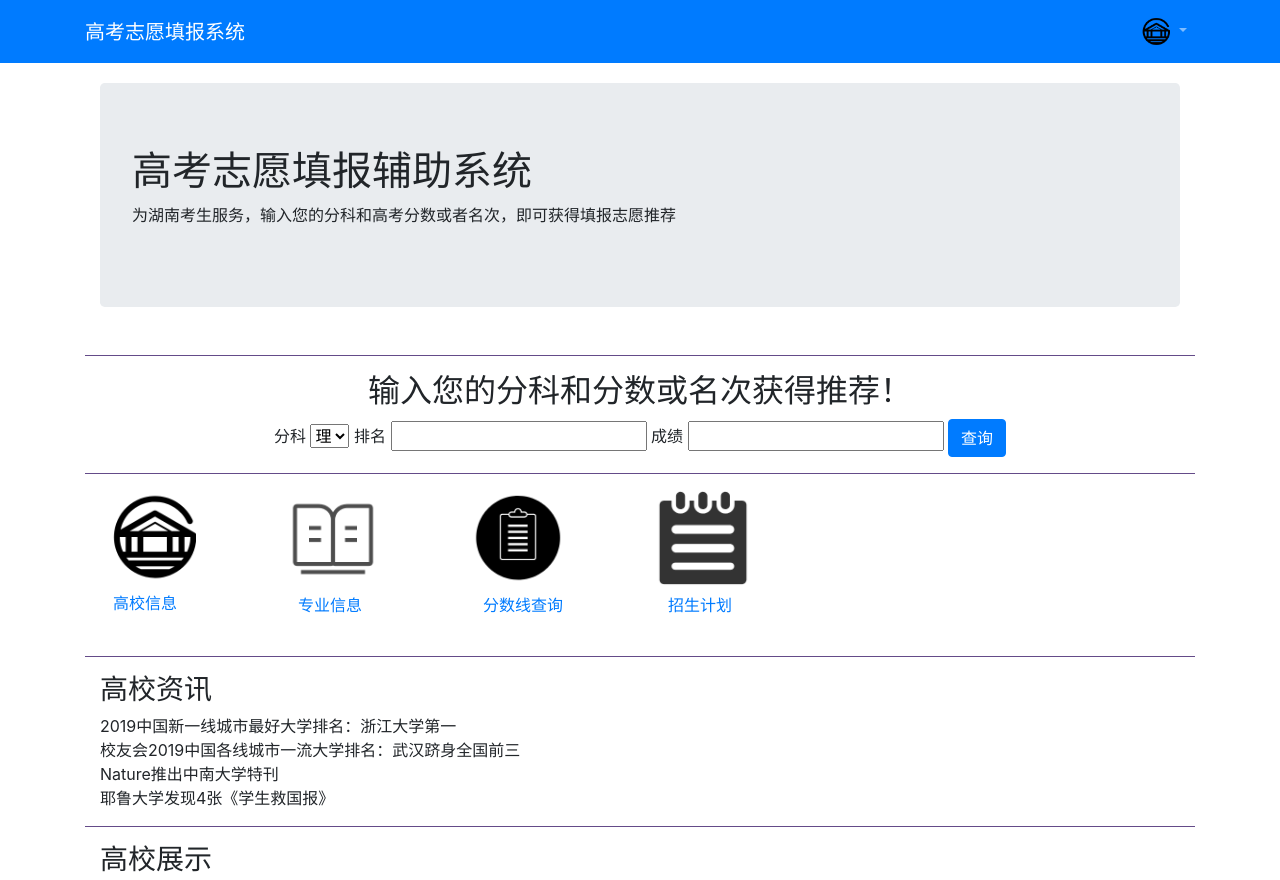
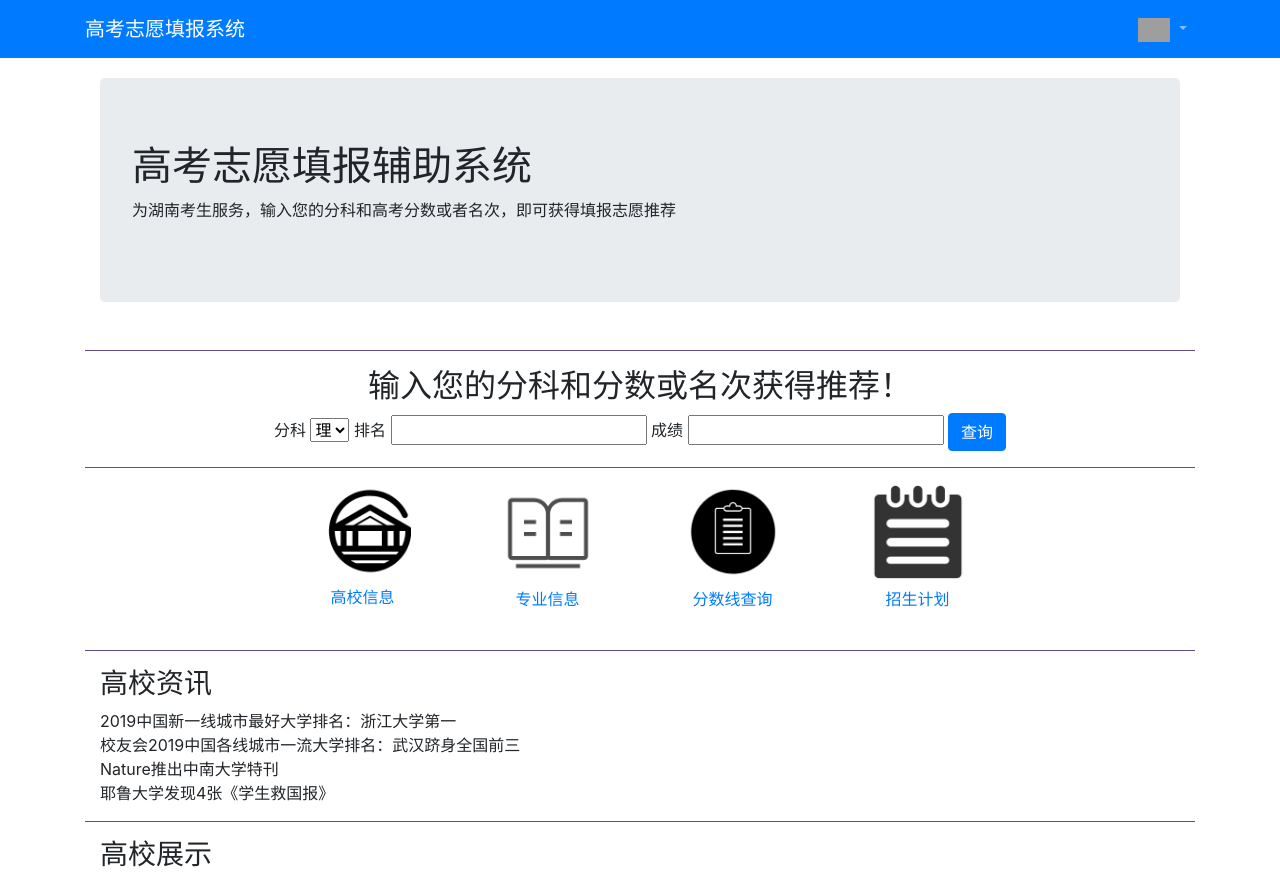
Before and after one commit to yukuaifeng/FlaskServer, a Flask app: page / in a window 1280 px wide. Shown: the top 880 px of the page. Run offline with Flask 2, Linux system fonts and the light colour scheme; data that the repository does not hold is empty; some libraries are stand-ins or nearby versions; grey boxes are pictures that could not be loaded.

Commit message:
简单修改了一下前端页面

```diff
--- a/flaskserver/templates/auth/login.html
+++ b/flaskserver/templates/auth/login.html
@@ -1,6 +1,6 @@
 {% extends 'common/base_tmp.html' %}
 {% from 'bootstrap/form.html' import render_form %}
-{% import "bootstrap/wtf.html" as wtf %}
+
 
 {% block title %}Login{% endblock %}
 
--- a/flaskserver/templates/common/base_tmp.html
+++ b/flaskserver/templates/common/base_tmp.html
@@ -34,7 +34,7 @@
                     <a href="#" class="nav-link dropdown-toggle" data-toggle="dropdown" role="button"
                        aria-haspopup="true"
                        aria-expanded="false">
-                        <img src="/static/pic/高校.png" height="32" width="32">
+                        <img src="/static/pic/头像.png" height="32" width="32">
                         <span class="caret"></span>
                     </a>
                     <div class="dropdown-menu" aria-labelledby="navbarDropdown">
--- a/flaskserver/templates/server/index.html
+++ b/flaskserver/templates/server/index.html
@@ -91,25 +91,32 @@
 
 
     <div id="icon" class="row">
-        <div class="col-lg-offset-3 col-lg-2 ">
-{#          <p>Donec id elit non mi porta gravida at eget metus. Fusce dapibus, tellus ac cursus commodo, tortor mauris condimentum nibh, ut fermentum massa justo sit amet risus. Etiam porta sem malesuada magna mollis euismod. Donec sed odio dui. </p>#}
+        <div class="col-lg-2">
+            <a></a>
+        </div>
+        <div class="col-sm-2 col-lg-2">
+            <div class="text-center">
                 <a href="http://www.acfun.cn/v/ac10114243"><img src="/static/pic/高校.png" alt="你打球好像蔡徐坤" width="96" height="96"></a>
                 <p><a class="btn btn-default center" href="http://www.acfun.cn/v/ac10114243" role="button">高校信息</a></p>
+            </div>
         </div><!--/.col-xs-6.col-lg-4-->
-        <div class="col-xs-4 col-lg-2">
-{#          <p>Donec id elit non mi porta gravida at eget metus. Fusce dapibus, tellus ac cursus commodo, tortor mauris condimentum nibh, ut fermentum size="2831164"massa justo sit amet risus. Etiam porta sem malesuada magna mollis euismod. Donec sed odio dui. </p>#}
+        <div class="col-sm-2 col-lg-2">
+            <div class="text-center">
                 <a href="http://www.acfun.cn/v/ac10126981"><img src="/static/pic/专业名称.png" width="96" height="96"></a>
                 <p><a class="btn btn-default center" href="http://www.acfun.cn/v/ac10126981" role="button">专业信息</a></p>
+            </div>
         </div><!--/.col-xs-6.col-lg-4-->
-        <div class="col-xs-4 col-lg-2">
-{#          <p>Donec id elit non mi porta gravida at eget metus. Fusce dapibus, tellus ac cursus commodo, tortor mauris condimentum nibh, ut fermentum size="287070"massa justo sit amet risus. Etiam porta sem malesuada magna mollis euismod. Donec sed odio dui. </p>#}
+        <div class="col-sm-2 col-lg-2">
+            <div class="text-center">
                 <a href="http://www.acfun.cn/v/ac10104092"><img src="/static/pic/分数线查询.png" width="96" height="96"></a>
                 <p><a class="btn btn-default text-center" href="http://www.acfun.cn/v/ac10104092" role="button">分数线查询</a></p>
+            </div>
         </div><!--/.col-xs-6.col-lg-4-->
-        <div class="col-xs-4 col-lg-2">
-{#          <p>Donec id elit non mi porta gravida at eget metus. Fusce dapibus, tellus ac cursus commodo, tortor mauris condimentum nibh, ut fermentum massa justo sit amet risus. Etiam porta sem malesuada magna mollis euismod. Donec sed odio dui. </p>#}
+        <div class="col-sm-2 col-lg-2">
+            <div class="text-center">
                 <a href="http://www.acfun.cn/v/ac10110588"><img src="/static/pic/计划.png" width="96" height="96"></a>
                 <p><a class="btn btn-default text-center" href="http://www.acfun.cn/v/ac10110588" role="button">招生计划</a></p>
+            </div>
         </div><!--/.col-xs-6.col-lg-4-->
     </div>
     <div class="row">
```
Lines whose indentation alone changed are shown as unchanged.
